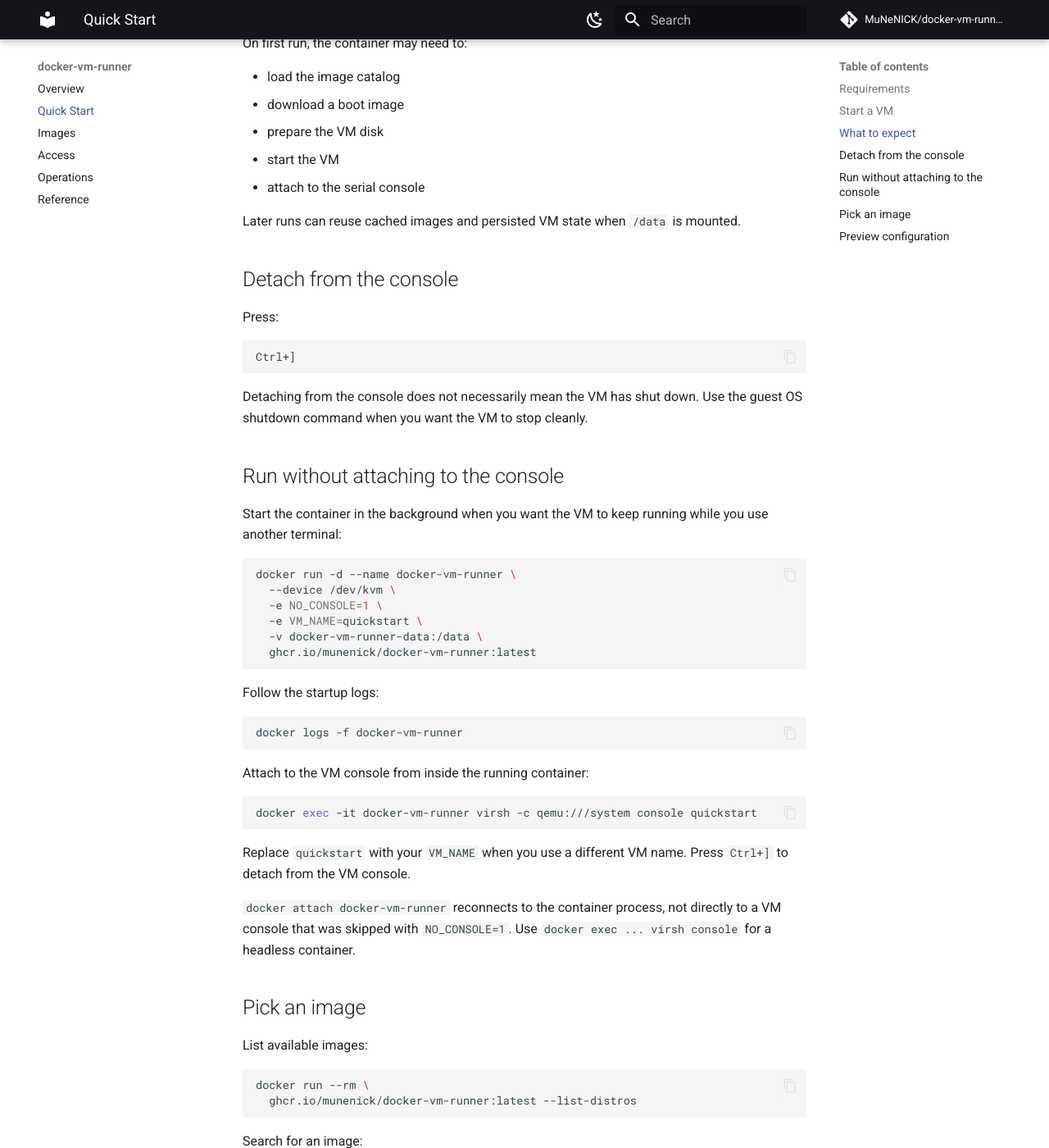
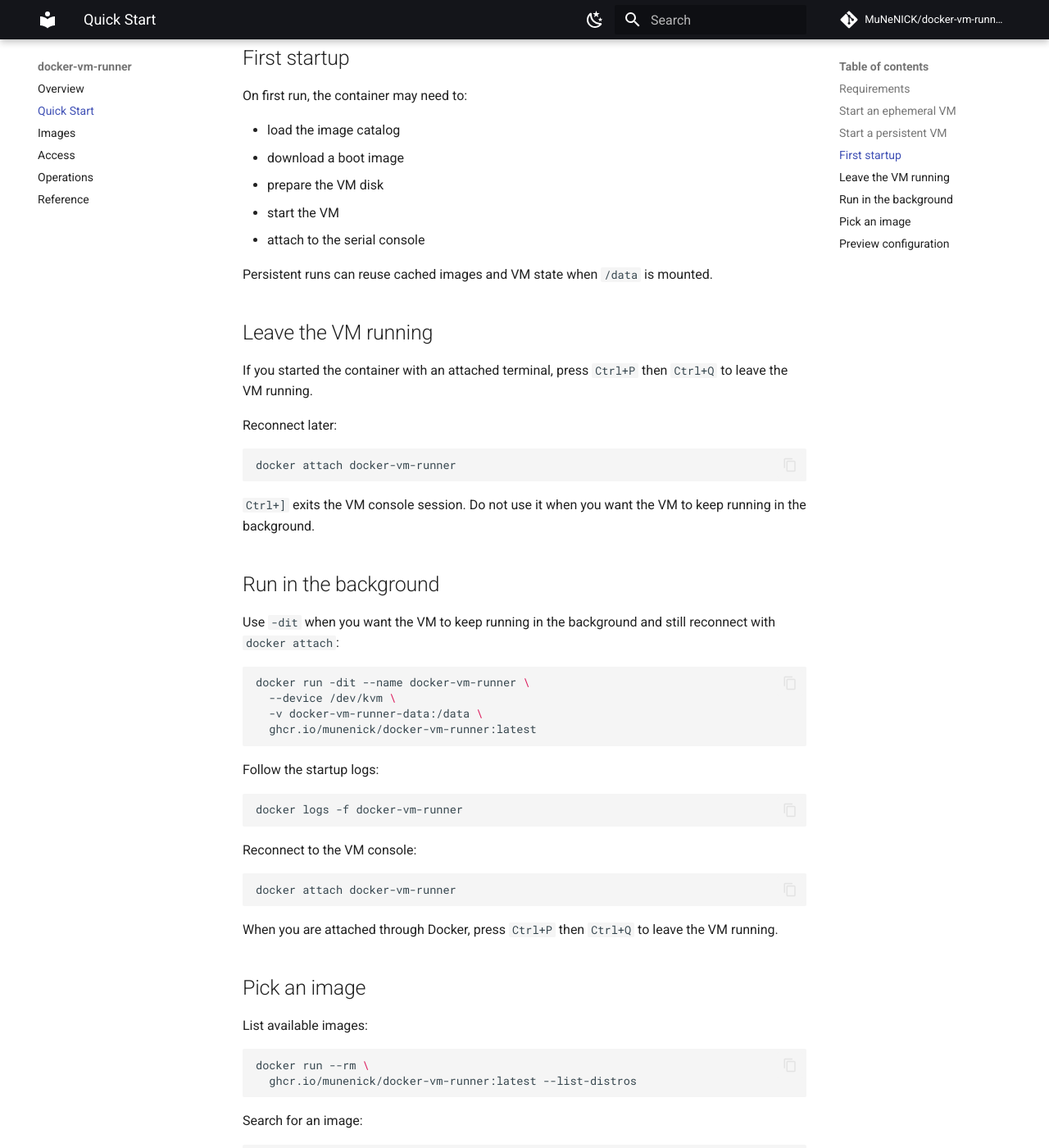
Before and after one commit to MuNeNICK/docker-vm-runner, an MkDocs documentation site: the page built from docs/content/quick-start.md, in a window 1280 px wide and 1400 px high, scrolled down 814 px. Shown: the whole window at 82% size. Built offline with MkDocs 1.6.1 and Material for MkDocs 9.7.7, drawn with Linux system fonts in a browser that asks for light colours; comment, search, counter and statistics services are not loaded; some of the changed text lies outside the part shown.

````diff
--- a/docs/content/access.md
+++ b/docs/content/access.md
@@ -1,23 +1,39 @@
 # Access
 
-`docker-vm-runner` can expose the VM through console, SSH, VNC, noVNC, and Redfish.
+`docker-vm-runner` can expose the VM through the serial console, SSH, VNC, noVNC, and Redfish.
 
 ## Serial console
 
-The default mode attaches to the VM console:
+This command opens the VM console in your terminal:
 
 ```bash
 docker run --rm -it \
+  --name docker-vm-runner \
   --device /dev/kvm \
   -v docker-vm-runner-data:/data \
   ghcr.io/munenick/docker-vm-runner:latest
 ```
 
-Detach with:
+Close the VM console session with `Ctrl+]`.
 
-```text
-Ctrl+]
+Use `Ctrl+P` then `Ctrl+Q` instead when you want to leave the VM running.
+
+For a background container that you can reattach to later, start it with `-dit`:
+
+```bash
+docker run -dit --name docker-vm-runner \
+  --device /dev/kvm \
+  -v docker-vm-runner-data:/data \
+  ghcr.io/munenick/docker-vm-runner:latest
 ```
+
+Reconnect with:
+
+```bash
+docker attach docker-vm-runner
+```
+
+Use `Ctrl+P` then `Ctrl+Q` to leave the VM running.
 
 ## SSH
 
@@ -103,6 +119,8 @@ https://localhost:6080/
 
 The noVNC endpoint uses a self-signed certificate.
 
+When `GRAPHICS=novnc` is set, the serial console is skipped by default. Set `NO_CONSOLE=0` if you want the container terminal to attach to the serial console as well.
+
 ## VNC
 
 Use VNC without noVNC:
--- a/docs/content/quick-start.md
+++ b/docs/content/quick-start.md
@@ -4,27 +4,32 @@
 
 Run the container on a Linux host with Docker or a compatible container runtime.
 
-For the default interactive flow, use:
+The examples below use `/dev/kvm` for better VM performance. If your host does not have `/dev/kvm`, remove `--device /dev/kvm`.
 
-- an interactive terminal with `-it`
-- a `/data` mount if you want to reuse the VM after the container exits
-
-The VM examples below expose `/dev/kvm` for hardware acceleration. Remove `--device /dev/kvm` if your host does not provide KVM.
-
-Start without `--privileged` for the default NAT and console flow. Add broader permissions only for features that need them.
-
-## Start a VM
+## Start an ephemeral VM
 
 ```bash
 docker run --rm -it \
+  --name docker-vm-runner \
+  --device /dev/kvm \
+  ghcr.io/munenick/docker-vm-runner:latest
+```
+
+This starts a temporary VM and opens the VM console in your terminal. When the container exits, the VM disk and downloaded image cache are removed.
+
+## Start a persistent VM
+
+```bash
+docker run --rm -it \
+  --name docker-vm-runner \
   --device /dev/kvm \
   -v docker-vm-runner-data:/data \
   ghcr.io/munenick/docker-vm-runner:latest
 ```
 
-The runner resolves the default image, prepares storage, starts the VM, and attaches to the console.
+Use this form when you want the next run to reuse the VM disk and image cache.
 
-## What to expect
+## First startup
 
 On first run, the container may need to:
 
@@ -34,27 +39,27 @@ On first run, the container may need to:
 - start the VM
 - attach to the serial console
 
-Later runs can reuse cached images and persisted VM state when `/data` is mounted.
+Persistent runs can reuse cached images and VM state when `/data` is mounted.
 
-## Detach from the console
+## Leave the VM running
 
-Press:
+If you started the container with an attached terminal, press `Ctrl+P` then `Ctrl+Q` to leave the VM running.
 
-```text
-Ctrl+]
+Reconnect later:
+
+```bash
+docker attach docker-vm-runner
 ```
 
-Detaching from the console does not necessarily mean the VM has shut down. Use the guest OS shutdown command when you want the VM to stop cleanly.
+`Ctrl+]` exits the VM console session. Do not use it when you want the VM to keep running in the background.
 
-## Run without attaching to the console
+## Run in the background
 
-Start the container in the background when you want the VM to keep running while you use another terminal:
+Use `-dit` when you want the VM to keep running in the background and still reconnect with `docker attach`:
 
 ```bash
-docker run -d --name docker-vm-runner \
+docker run -dit --name docker-vm-runner \
   --device /dev/kvm \
-  -e NO_CONSOLE=1 \
-  -e VM_NAME=quickstart \
   -v docker-vm-runner-data:/data \
   ghcr.io/munenick/docker-vm-runner:latest
 ```
@@ -65,15 +70,13 @@ Follow the startup logs:
 docker logs -f docker-vm-runner
 ```
 
-Attach to the VM console from inside the running container:
+Reconnect to the VM console:
 
 ```bash
-docker exec -it docker-vm-runner virsh -c qemu:///system console quickstart
+docker attach docker-vm-runner
 ```
 
-Replace `quickstart` with your `VM_NAME` when you use a different VM name. Press `Ctrl+]` to detach from the VM console.
-
-`docker attach docker-vm-runner` reconnects to the container process, not directly to a VM console that was skipped with `NO_CONSOLE=1`. Use `docker exec ... virsh console` for a headless container.
+When you are attached through Docker, press `Ctrl+P` then `Ctrl+Q` to leave the VM running.
 
 ## Pick an image
 
````
Also changed, not shown: docs/content/images.md (+1 -1 lines), docs/content/operations.md (+6 -8 lines), docs/content/reference.md (+9 -10 lines), 2 other files.
